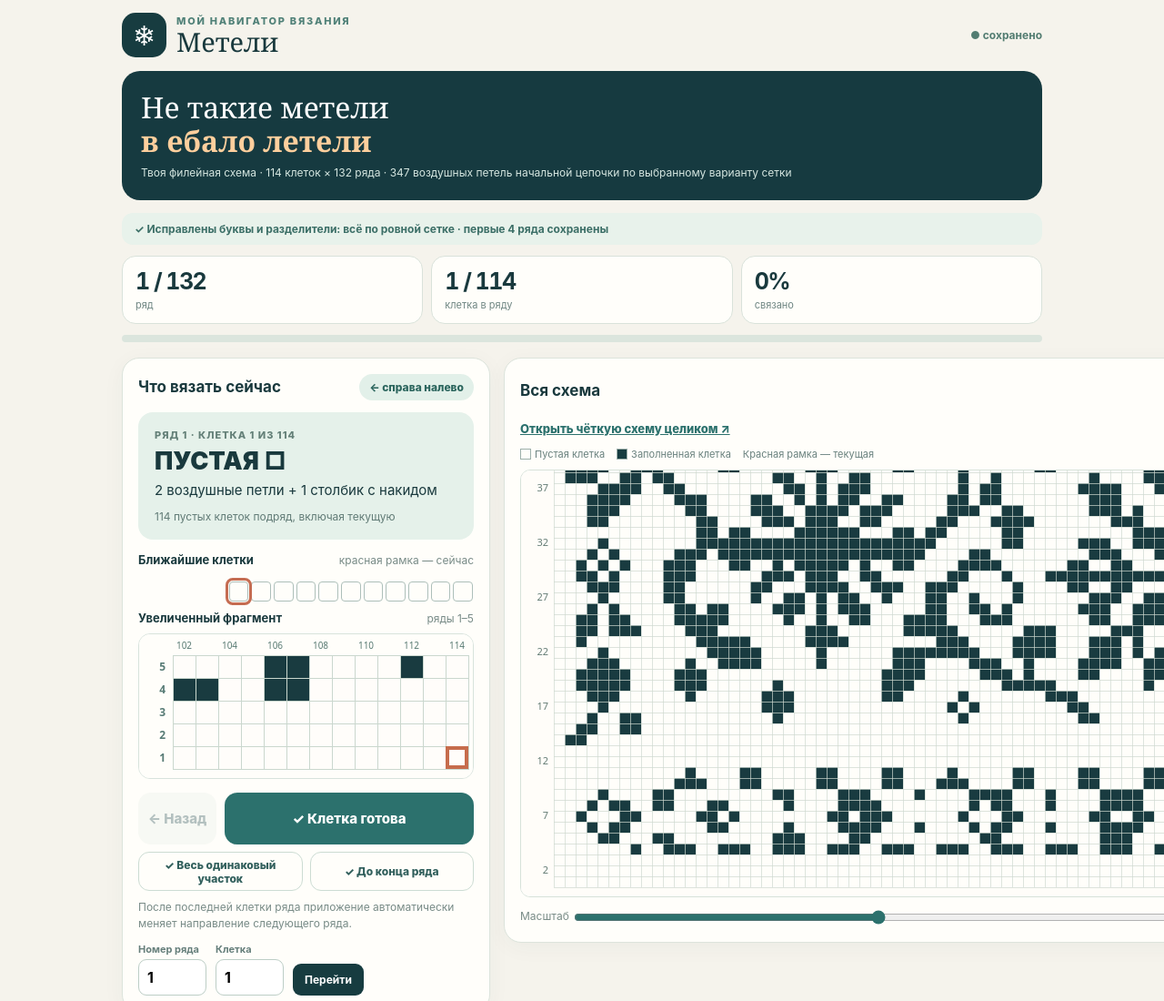
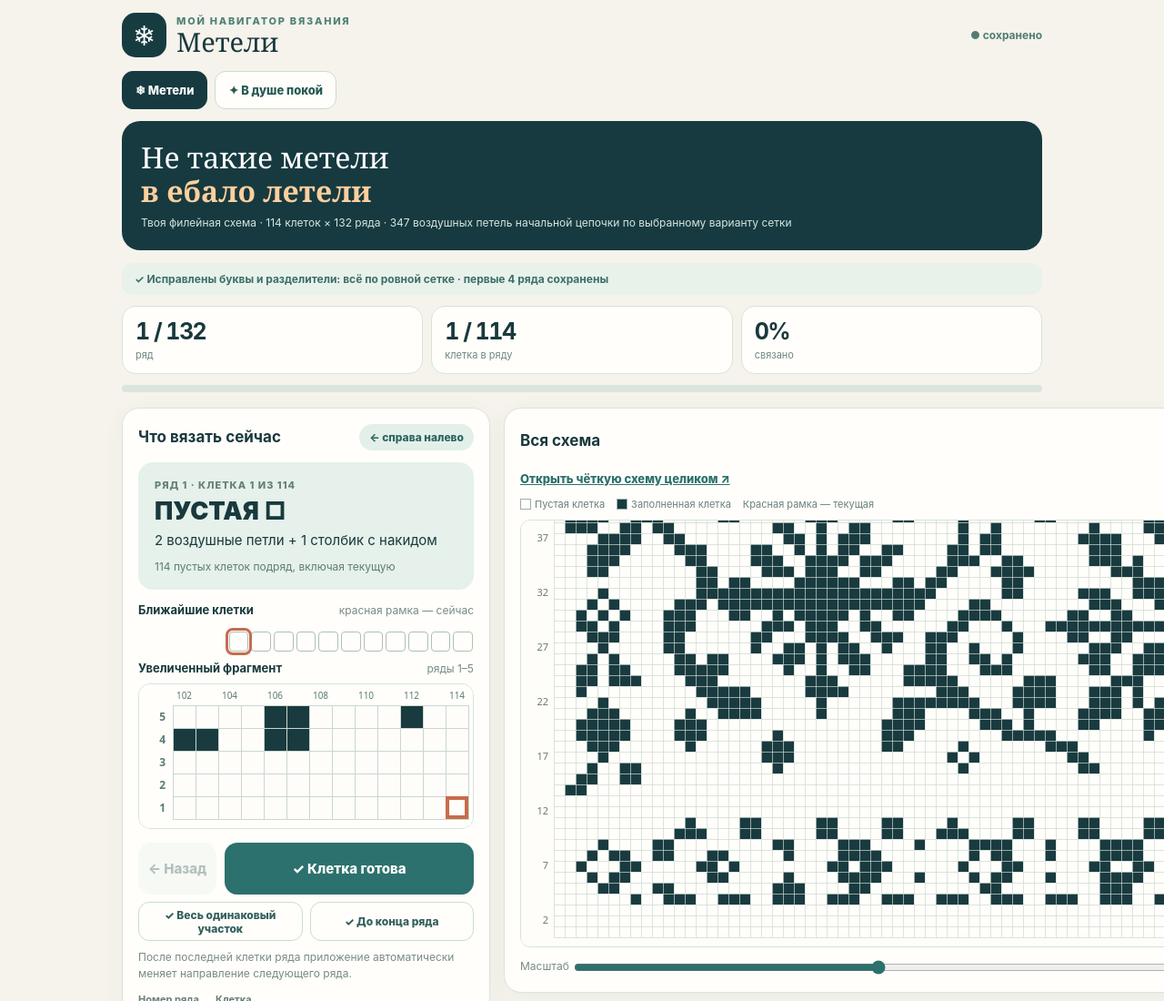
Before and after one commit to Tanyafp/meteli-knitting, a plain HTML site: page index.html in a window 1280 px wide. Shown: the top 1100 px of the page at 91% size. Drawn offline with Linux system fonts and the light colour scheme.

Commit message:
Add pattern selector without changing Meteli progress

```diff
--- a/index.html
+++ b/index.html
@@ -32,11 +32,14 @@ details{border:1px solid #dce3db;border-radius:12px;margin-top:13px;padding:10px
 footer{font-size:11px;color:#83918b;text-align:center;padding-top:14px}
 @media(max-width:780px){#app{padding:12px 11px 118px}.layout{grid-template-columns:1fr}.hero{padding:16px}.hero h2{font-size:23px}.card{padding:14px}.metrics{gap:7px}.metric{padding:9px}.metric strong{font-size:22px}.metric small{font-size:10px}.current{padding:15px}.current .value{font-size:24px}.fixed{position:fixed;z-index:15;bottom:0;left:0;right:0;display:flex;gap:9px;padding:9px 12px calc(9px + env(safe-area-inset-bottom));background:#fffefaf5;border-top:1px solid #ceddd2;backdrop-filter:blur(12px)}.fixed button{height:54px;border:0;border-radius:12px;font-size:16px;font-weight:850}.fixed #undoMobile{width:66px;background:#e6eee6;color:#29575a}.fixed #nextMobile{flex:1;background:#2c716d;color:white}.actions{display:none}header h1{font-size:25px}.pill{font-size:10px}#strip{gap:2px}}
 @media print{header .save,.actions,.fixed,.tools,.jump,.hero,.secondarypanel .tools,.tip{display:none!important}#app{padding:0}.layout{display:block}.canvaswrap{max-height:none;overflow:visible}#chart{max-width:100%;height:auto}body{background:white}}
+
+.pattern-nav{display:flex;gap:8px;margin:0 0 13px;flex-wrap:wrap}.pattern-nav a{display:inline-flex;align-items:center;gap:6px;min-height:42px;padding:10px 14px;border-radius:12px;background:#fffefa;color:#275954;text-decoration:none;font-size:13px;font-weight:800;border:1px solid #ccdbd0}.pattern-nav a.active{background:#163a40;color:white;border-color:#163a40}.pattern-nav a:focus-visible{outline:3px solid #d48d69;outline-offset:3px}
 </style>
 </head>
 <body>
 <main id="app">
 <header><div class="logo" aria-hidden="true">❄</div><div><div class="kicker">Мой навигатор вязания</div><h1>Метели</h1></div><div id="saved" class="save">● сохранено</div></header>
+<nav class="pattern-nav" aria-label="Выбор схемы"><a class="active" aria-current="page" href="./">❄ Метели</a><a href="./pokoy.html">✦ В душе покой</a></nav>
 <div class="hero"><h2>Не такие метели<br><b>в ебало летели</b></h2><p>Твоя филейная схема · 114 клеток × 132 ряда · 347 воздушных петель начальной цепочки по выбранному варианту сетки</p></div>
 <div style="font-size:12px;color:#3c6f67;background:#e8f2eb;padding:10px 14px;margin:0 0 12px;border-radius:12px;font-weight:700">✓ Исправлены буквы и разделители: всё по ровной сетке · первые 4 ряда сохранены</div>
 <div class="metrics"><div class="metric"><strong id="rowStat">1 / 132</strong><small>ряд</small></div><div class="metric"><strong id="cellStat">1 / 114</strong><small>клетка в ряду</small></div><div class="metric"><strong id="percentStat">0%</strong><small>связано</small></div></div>
```
